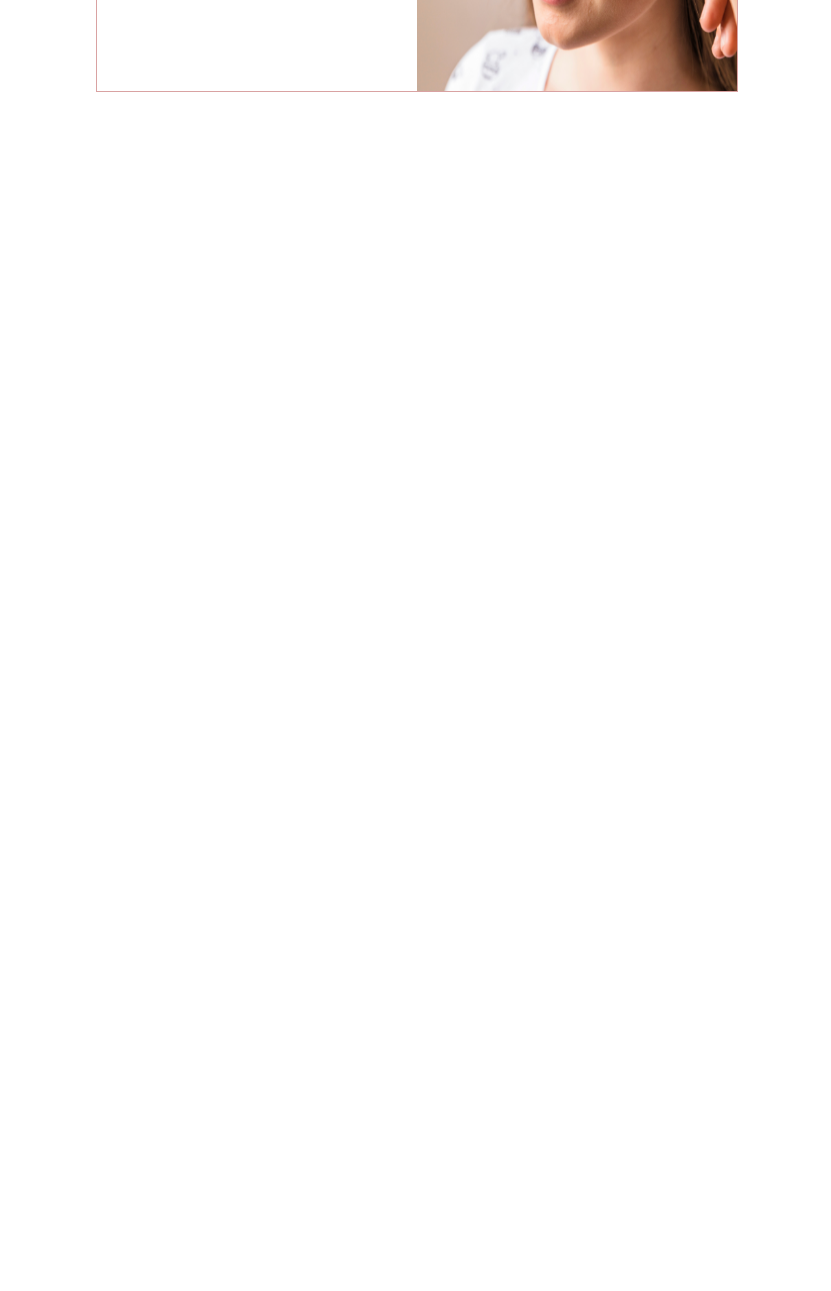
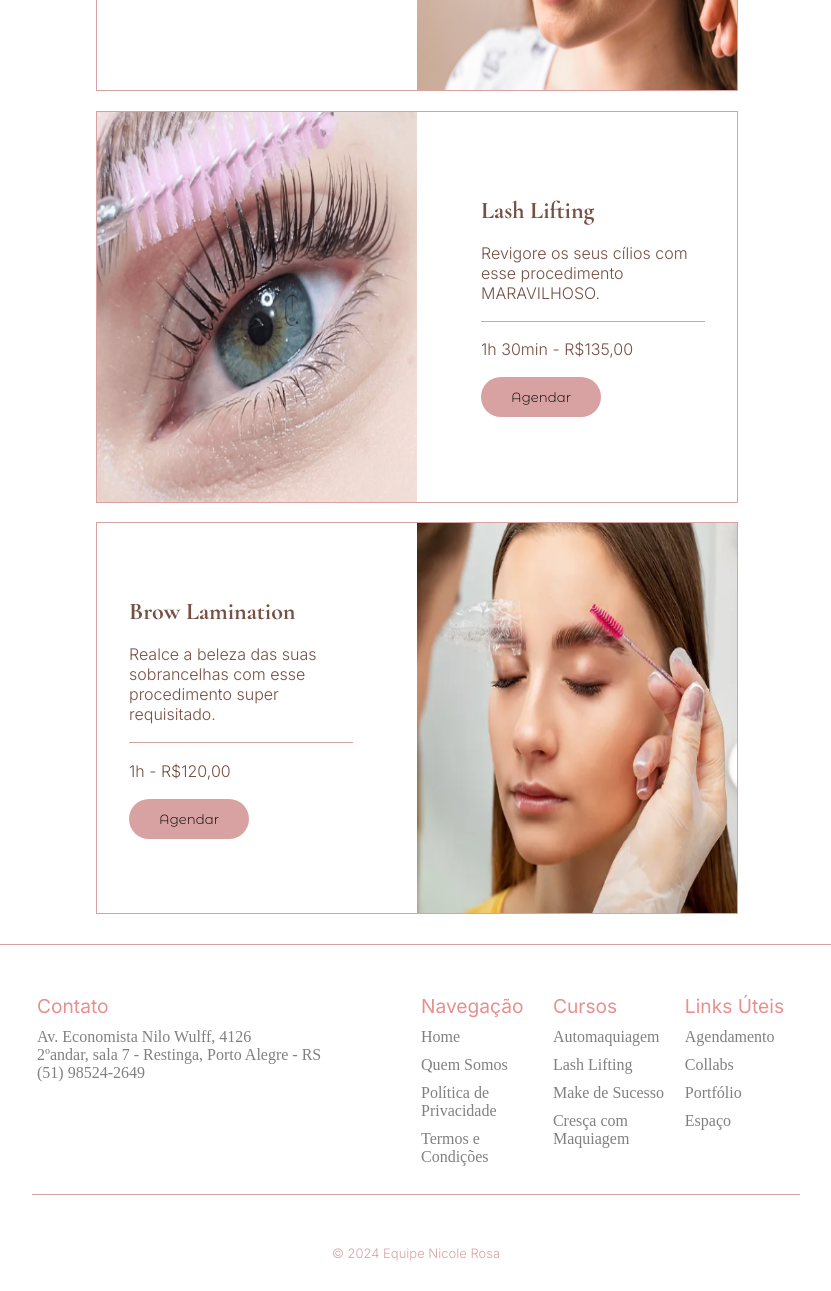
Before and after one commit to henriquesimon/site-nr, a plain HTML site: page index.html in a window 1280 px wide. Shown: the part 862-2153 px from the top of the page, without its empty margins (224-1055 px from the left). Before the commit the page ends 957 px from the top, so only its background shows below. Drawn offline with nearby package versions, Linux system fonts and the light colour scheme.

Commit message:
Added footer, favicon and more service options

```diff
--- a/index.html
+++ b/index.html
@@ -5,10 +5,9 @@
   <meta charset="UTF-8">
   <meta name="viewport" content="width=device-width, initial-scale=1.0">
   <title>Site Nic Teste</title>
+  <link rel="icon" href="/assets/favicon.ico" type="image/x-icon">
   <link rel="stylesheet" href="styles/style.css">
 </head>
-
-<body>
 
 <header>
   <div id="logo" class="cont">
@@ -49,13 +48,73 @@
         <button class="btn-agendar">Agendar</button>
       </section>
     </div>
+
+    <div class="proc-impar">
+      <figure><img src="assets/lash-lifting.png" alt=""></figure>
+      <section>
+        <h1>Lash Lifting</h1>
+        <p>Revigore os seus cílios com esse procedimento MARAVILHOSO.</p>
+        <div class="line"></div>
+        <p>1h 30min - R$135,00</p>
+        <button class="btn-agendar">Agendar</button>
+      </section>
+    </div>
+
+    <div class="proc-par">
+      <figure><img src="assets/brow-lamination.png" alt=""></figure>
+      <section>
+        <h1>Brow Lamination</h1>
+        <p>Realce a beleza das suas sobrancelhas com esse procedimento super requisitado.</p>
+        <div class="line"></div>
+        <p>1h - R$120,00</p>
+        <button class="btn-agendar">Agendar</button>
+      </section>
+    </div>
   </div>
 </main>
 
 <footer>
+  <div class="container">
+    <div class="esquerda">
+      <section id="contato">
+        <h1>Contato</h1>
+        <p><a href="">Av. Economista Nilo Wulff, 4126 <br> 2ºandar, sala 7 - Restinga, Porto Alegre - RS</a></p>
+        <p><a href="">(51) 98524-2649</a></p>
+      </section>
+    </div>
+    <div class="direita">
+      <section>
+        <h1>Navegação</h1>
+        <a href="#">Home</a>
+        <a href="#">Quem Somos</a>
+        <a href="#">Política de Privacidade</a>
+        <a href="#">Termos e Condições</a>
+      </section>
 
+      <section>
+        <h1>Cursos</h1>
+        <a href="#">Automaquiagem</a>
+        <a href="#">Lash Lifting</a>
+        <a href="#">Make de Sucesso</a>
+        <a href="#">Cresça com Maquiagem</a>
+      </section>
+
+      <section>
+        <h1>Links Úteis</h1>
+        <a href="#">Agendamento</a>
+        <a href="#">Collabs</a>
+        <a href="#">Portfólio</a>
+        <a href="#">Espaço</a>
+      </section>
+
+    </div>
+  </div>
 </footer>
+<div id="trademark">
+  <p>© 2024 Equipe Nicole Rosa</p>
+</div>
 
+</html>
 </body>
 
 </html>
--- a/styles/style.css
+++ b/styles/style.css
@@ -23,7 +23,6 @@ body,
 html {
   background-color: white;
   align-items: center;
-  justify-content: center;
   display: flex;
   flex-direction: column;
 }
@@ -32,7 +31,6 @@ header {
   padding-left: 10%;
   padding-right: 10%;
   height: 120px;
-  background-color: white;
   display: flex;
   align-items: center;
   justify-content: space-between;
@@ -42,9 +40,9 @@ header {
 
 main {
   width: 98.9vw;
-  height: 99vh;
-  background-color: white;
-  border-top: 2px solid var(--cor-principal);
+  height: fit-content;
+  border-top: thin solid var(--cor-principal);
+  border-bottom: thin solid var(--cor-principal);
   display: flex;
   justify-content: center;
 }
@@ -58,7 +56,7 @@ header > div.cont {
 }
 
 header > div#logo {
-  background: white url("../assets/NRLogo.png") no-repeat;
+  background: url("../assets/NRLogo.png") no-repeat;
   background-size: contain;
   width: 15%;
   height: 80%;
@@ -94,7 +92,6 @@ div#menu-container > div.menu-item {
 }
 
 header > div#dash {
-  background-color: white;
   width: 20%;
   display: flex;
   align-items: center;
@@ -114,8 +111,8 @@ div#dash > span.material-icons a:hover {
 /*main*/
 
 main > div#procedimentos {
-  height: 100vh;
   width: 50vw;
+  padding-bottom: 30px;
 }
 
 .proc-impar {
@@ -198,15 +195,14 @@ main > div#procedimentos {
   height: 40px;
   border-radius: 25px;
   font-family: var(--fonte-btn);
-  color: white;
-  font-weight: 200;
+  font-weight: 300;
   background-color: var(--cor-principal);
   border: none;
 }
 
 .btn-agendar:hover {
+  background-color: white;
   color: var(--cor-hover);
-  background-color: white;
   border: thin solid var(--cor-hover);
   font-weight: 500;
 }
@@ -216,3 +212,70 @@ main > div#procedimentos {
   width: 100%;
   margin-bottom: 8%;
 }
+
+footer {
+  height: 300px;
+  width: 100vw;
+  display: flex;
+  align-items: center;
+  justify-content: center;
+}
+
+footer div.container {
+  margin-top: 0px;
+  height: 200px;
+  width: 60vw;
+  display: flex;
+  border-bottom: thin solid var(--cor-principal);
+}
+
+footer div.esquerda {
+  width: 50%;
+}
+footer div.direita {
+  width: 50%;
+  display: flex;
+  flex-direction: row;
+  align-items: center;
+  justify-content: space-between;
+}
+
+footer section {
+  padding-left: 5px;
+  flex-direction: column;
+  display: flex;
+  width: 30%;
+  height: 100%;
+}
+
+footer section#contato {
+  width: 80%;
+}
+
+footer h1 {
+  font-size: 1.2em;
+  font-family: var(--fonte-padrao);
+  color: var(--cor-hover);
+  font-weight: 400;
+  padding-bottom: 10px;
+}
+footer a {
+  margin-bottom: 10px;
+  text-decoration: none;
+  color: grey;
+  font-size: 1em;
+}
+div#trademark {
+  margin-top: 0px;
+  align-items: flex-start;
+  justify-content: flex-start;
+}
+
+div#trademark p {
+  font-family: var(--fonte-padrao);
+  color: var(--cor-principal);
+  font-weight: 300;
+  font-size: small;
+  margin-top: 0px;
+  margin-bottom: 30px;
+}
```
Also changed, not shown: assets/NR.png (added), assets/brow-lamination.png (added), assets/favicon.ico (added), assets/lash-lifting.png (added). Lines whose indentation alone changed are shown as unchanged.
